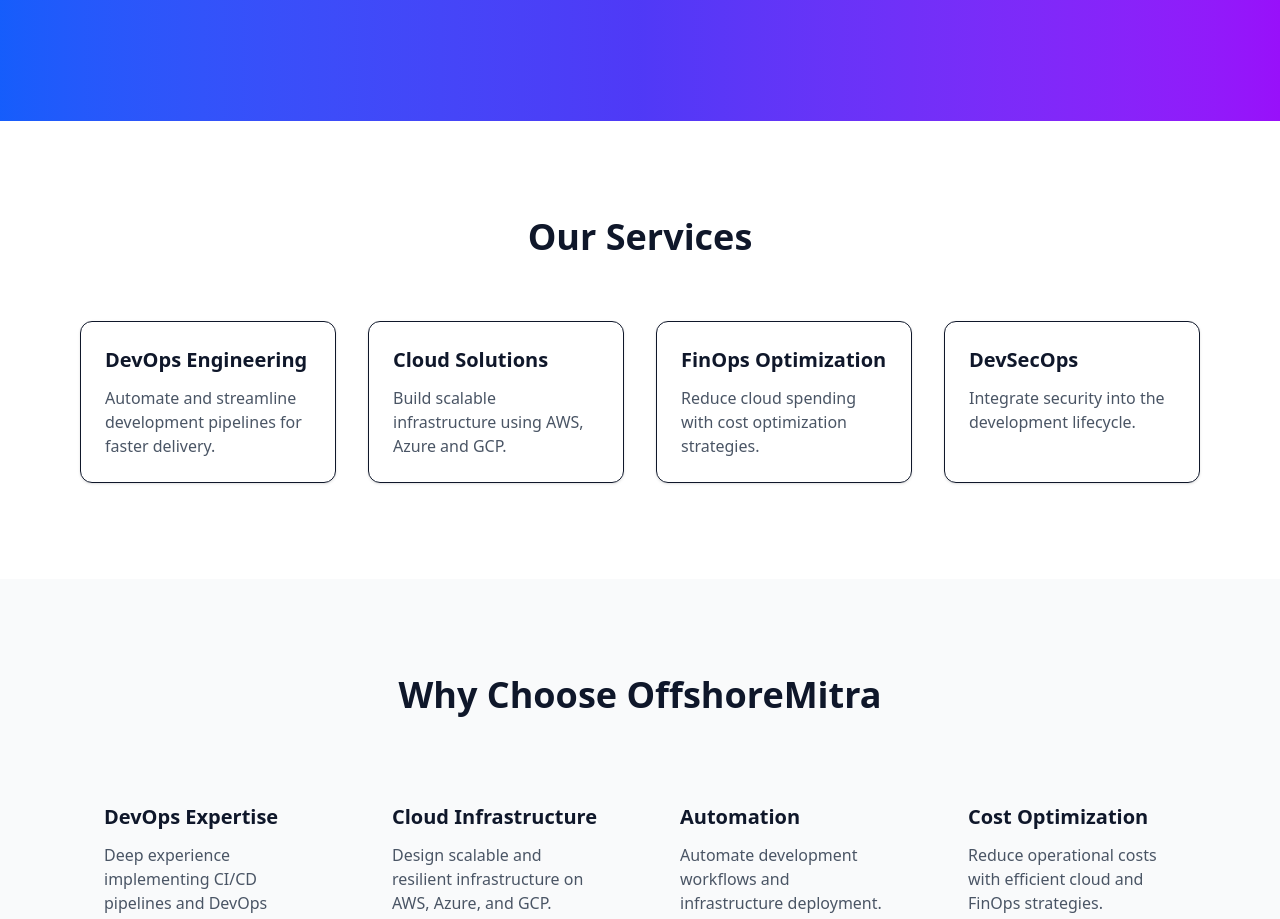
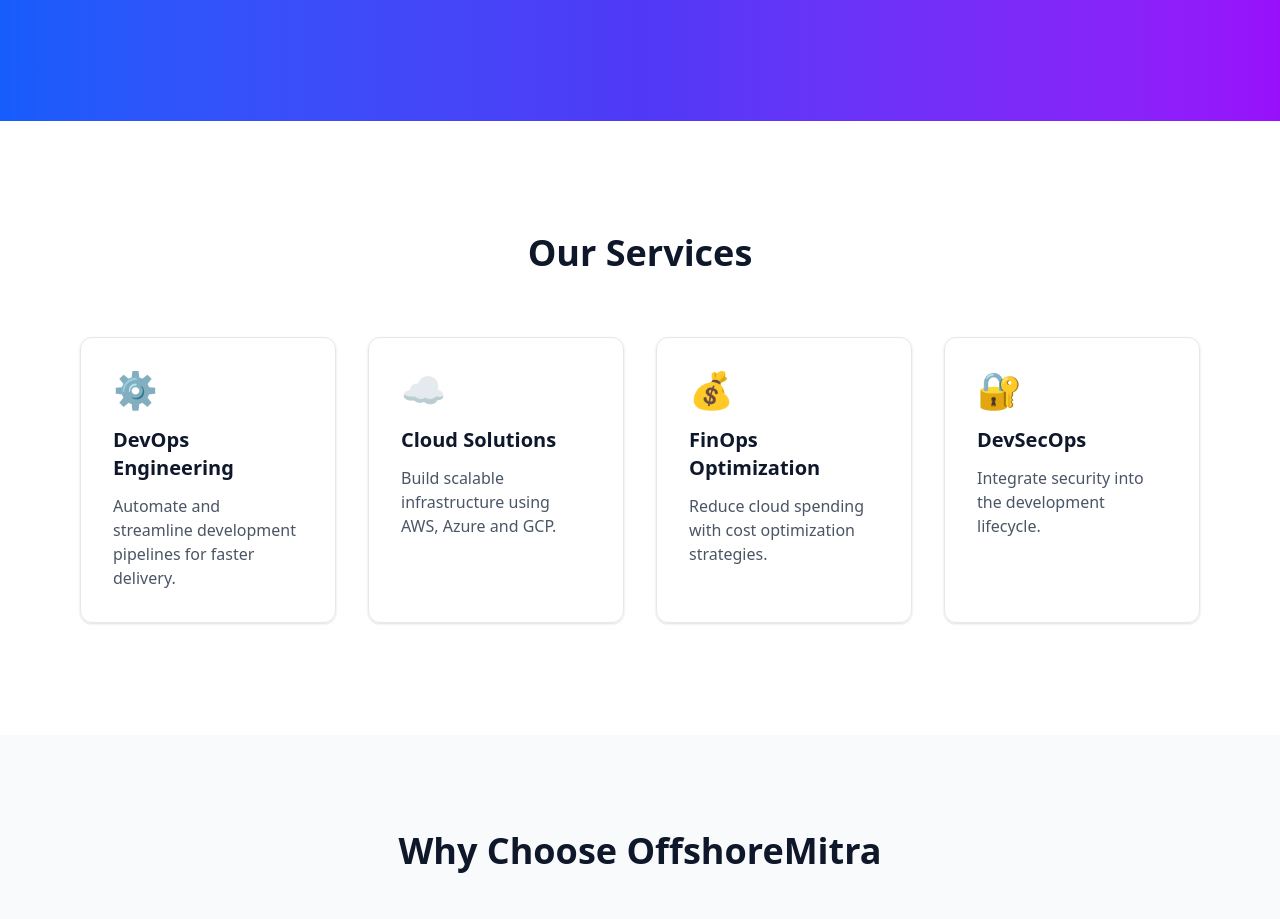
Before and after one commit to Amogh902/Company-s_Website, a Next.js app in the folder apps/: page / in a window 1280 px wide. Shown: the part 440-1359 px from the top of the page. Built offline with nearby package versions, Linux system fonts and the light colour scheme.

Commit message:
Step14 Services updated

```diff
--- a/apps/sections/Services.js
+++ b/apps/sections/Services.js
@@ -1,6 +1,33 @@
 export default function Services() {
+  const services = [
+    {
+      title: "DevOps Engineering",
+      description:
+        "Automate and streamline development pipelines for faster delivery.",
+      icon: "⚙️",
+    },
+    {
+      title: "Cloud Solutions",
+      description:
+        "Build scalable infrastructure using AWS, Azure and GCP.",
+      icon: "☁️",
+    },
+    {
+      title: "FinOps Optimization",
+      description:
+        "Reduce cloud spending with cost optimization strategies.",
+      icon: "💰",
+    },
+    {
+      title: "DevSecOps",
+      description:
+        "Integrate security into the development lifecycle.",
+      icon: "🔐",
+    },
+  ];
+
   return (
-    <section className="py-24 bg-white">
+    <section className="py-28 bg-white">
       <div className="max-w-6xl mx-auto px-4">
 
         <h2 className="text-4xl font-bold text-center mb-16">
@@ -9,45 +36,30 @@
 
         <div className="grid md:grid-cols-2 lg:grid-cols-4 gap-8">
 
-          <div className="p-6 border rounded-xl shadow-sm hover:shadow-md">
-            <h3 className="text-xl font-semibold mb-3">
-              DevOps Engineering
-            </h3>
-            <p className="text-gray-600">
-              Automate and streamline development pipelines for faster delivery.
-            </p>
-          </div>
+          {services.map((service, index) => (
+            <div
+              key={index}
+              className="p-8 rounded-xl border border-gray-200 shadow-sm hover:shadow-lg transition"
+            >
 
-          <div className="p-6 border rounded-xl shadow-sm hover:shadow-md">
-            <h3 className="text-xl font-semibold mb-3">
-              Cloud Solutions
-            </h3>
-            <p className="text-gray-600">
-              Build scalable infrastructure using AWS, Azure and GCP.
-            </p>
-          </div>
+              <div className="text-4xl mb-4">
+                {service.icon}
+              </div>
 
-          <div className="p-6 border rounded-xl shadow-sm hover:shadow-md">
-            <h3 className="text-xl font-semibold mb-3">
-              FinOps Optimization
-            </h3>
-            <p className="text-gray-600">
-              Reduce cloud spending with cost optimization strategies.
-            </p>
-          </div>
+              <h3 className="text-xl font-semibold mb-3">
+                {service.title}
+              </h3>
 
-          <div className="p-6 border rounded-xl shadow-sm hover:shadow-md">
-            <h3 className="text-xl font-semibold mb-3">
-              DevSecOps
-            </h3>
-            <p className="text-gray-600">
-              Integrate security into the development lifecycle.
-            </p>
-          </div>
+              <p className="text-gray-600">
+                {service.description}
+              </p>
+
+            </div>
+          ))}
 
         </div>
 
       </div>
     </section>
-  )
+  );
 }
```
Also changed, not shown: 1 other file (tests, documents, lock files or other folders).
